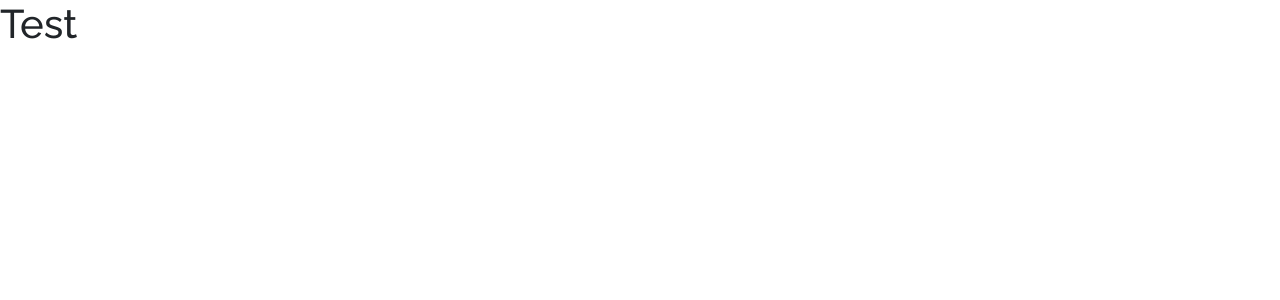
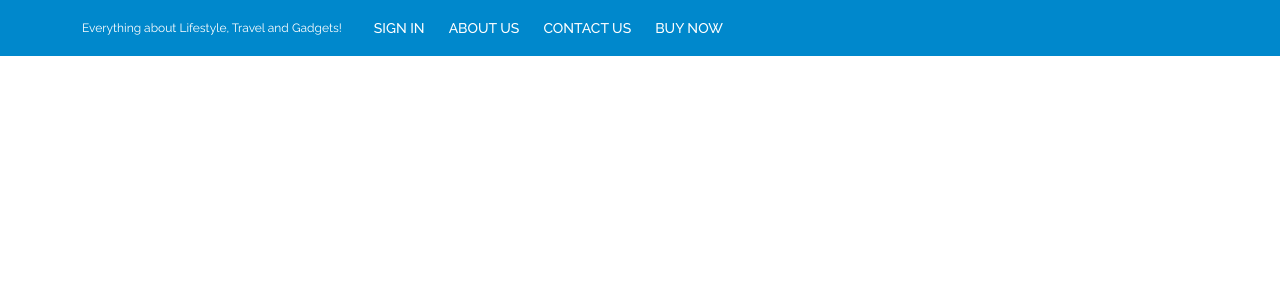
Before and after one commit to pierfrancescoscar/proj-html-vuejs, a Vue app: page / in a window 1280 px wide. Shown: the top 300 px of the page. Built offline with nearby package versions, Linux system fonts and the light colour scheme.

Commit message:
ADD: complete top header

```diff
--- a/src/App.vue
+++ b/src/App.vue
@@ -1,6 +1,9 @@
 <template>
   <div id="app">
-    <TopHeader />
+    <header>
+    <!-- Blue Top Header Navigation -->
+      <TopHeader />
+    </header>
   </div>
 </template>
 
--- a/src/components/TopHeader.vue
+++ b/src/components/TopHeader.vue
@@ -1,14 +1,76 @@
 <template>
-  <h1>Test</h1>
+    <section class="top-header container-fluid p-3">
+        <div class="container">
+            <div class="row">
+                <div class="col-12 d-flex align-items-center">
+                    <!-- Left - Claim -->
+                    <span>
+                        Everything about Lifestyle, Travel and Gadgets!
+                    </span>
+                    <!-- Right - Navigation  -->
+                    <nav>
+                        <ul class="d-flex align-items-center mb-0">
+                            <li class="list-unstyled" v-for="(link, index) in menuLink" :key="`link-${index}`">
+                                <a class="text-uppercase text-decoration-none me-4" :href="link.url">{{link.text}}</a>
+                            </li>
+                        </ul>
+                    </nav>
+
+
+                </div>
+            </div>
+        </div>
+    </section>
 </template>
 
 <script>
 export default {
     name: 'TopHeader',
+    data() {
+        return {
+            menuLink: [
+                {
+                    text: 'Sign in',
+                    url: '/',
+                },
 
+                {
+                    text: 'About us',
+                    url: '/',
+                },
+
+                {
+                    text: 'Contact us',
+                    url: '/',
+
+                },
+
+                {
+                    text: 'Buy now',
+                    url: '/',
+
+                },
+            ]
+        }
+    }
 }
 </script>
 
 <style scoped lang="scss">
+@import '@/style/vars.scss';
+
+.top-header {
+    background-color: $background-4;
+}
+    span {
+        color: $text-1;
+        font-size: $minor-fs;
+    }
+
+    a {
+        color: $text-1;
+        font-size: $medium-fs;
+        font-weight: $medium-fw;
+    }
 
 </style>
--- a/src/style/vars.scss
+++ b/src/style/vars.scss
@@ -38,3 +38,10 @@ $border-8: #005580;
 $border-9: #212529;
 $border-10: #0a0c0d;
 $border-11: #F0F0F0;
+
+// Font size
+$minor-fs: 12px;
+$medium-fs: 14px;
+
+// Font weight
+$medium-fw: 500;
```
